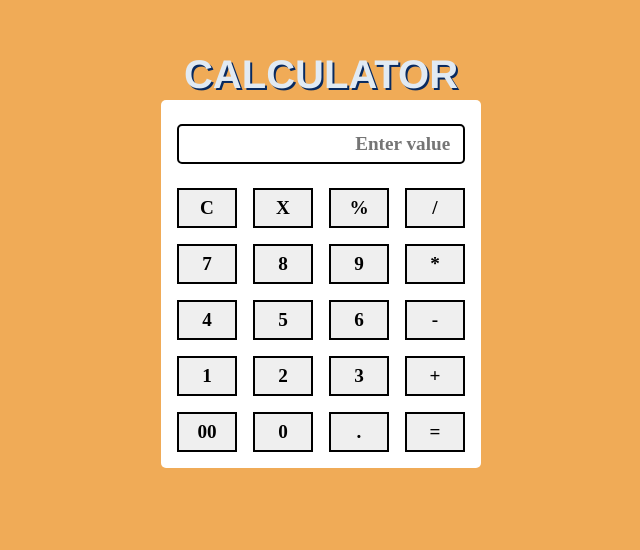
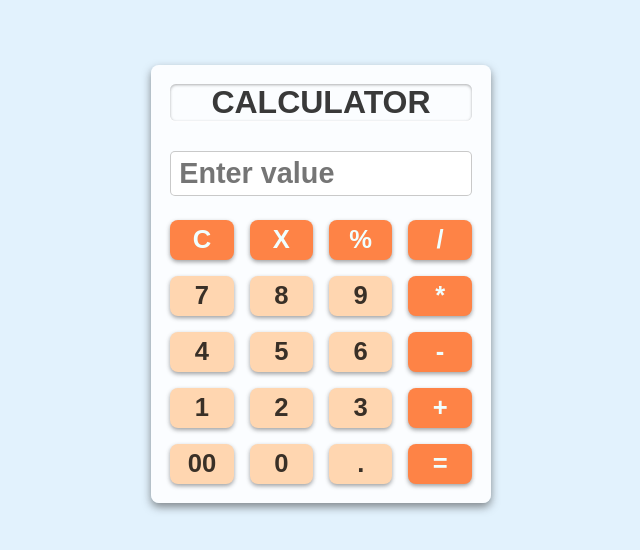
Before and after one commit to niraj0624/calculator-app, a plain HTML site: page index.html in a window 1280 px wide. Shown: the part 124-674 px from the top of the page, without its empty margins (319-959 px from the left). Drawn offline with Linux system fonts and the light colour scheme.

Commit message:
heading-changed to new

```diff
--- a/index.html
+++ b/index.html
@@ -8,35 +8,35 @@
 </head>
 <body>
 
-    <h1>CALCULATOR</h1>
     <div class="calculator">
+        <h1>CALCULATOR</h1>
         <input type="text" id="display" placeholder="Enter value " readonly>
             <div class="buttons">
-                <button onclick="clearDisplay()">C</button>
-                <button onclick="clearRecent()">X</button>
-                <button onclick="appendValue('%')">%</button>
-                <button onclick="appendValue('/')">/</button>
+                <button onclick="clearDisplay()" class="operator" >C</button>
+                <button onclick="clearRecent()" class="operator">X</button>
+                <button onclick="appendValue('%')" class="operator">%</button>
+                <button onclick="appendValue('/')" class="operator">/</button>
 
 
                 <button onclick="appendValue('7')">7</button>
                 <button onclick="appendValue('8')">8</button>
                 <button onclick="appendValue('9')">9</button>
-                <button onclick="appendValue('*')">*</button>
+                <button onclick="appendValue('*')" class="operator">*</button>
 
                 <button onclick="appendValue('4')">4</button>
                 <button onclick="appendValue('5')">5</button>
                 <button onclick="appendValue('6')">6</button>
-                <button onclick="appendValue('-')">-</button>
+                <button onclick="appendValue('-')" class="operator">-</button>
 
                 <button onclick="appendValue('1')">1</button>
                 <button onclick="appendValue('2')">2</button>
                 <button onclick="appendValue('3')">3</button>
-                <button onclick="appendValue('+')">+</button>
+                <button onclick="appendValue('+')" class="operator">+</button>
 
                 <button onclick="appendValue('00')">00</button>
                 <button onclick="appendValue('0')">0</button>
                 <button onclick="appendValue('.')">.</button>
-                <button onclick="calculate('=')">=</button>
+                <button onclick="calculate('=')" class="operator">=</button>
             </div>
         </div>
 
--- a/style.css
+++ b/style.css
@@ -2,33 +2,32 @@ body {
     display: flex;
     justify-content: center;
     align-items: center;
-    background-color: rgb(240, 171, 87);
+    background-color: rgb(226, 242, 253);
     height: 100vh;
     overflow: hidden;
-    padding: 1rem;
     box-sizing: border-box;
 }
 
 h1 {
-    position: fixed;
-    top: 0;
-    margin-top: 11rem;
-    font-family: 'Franklin Gothic Medium', 'Arial Narrow', Arial, sans-serif;
-    color: rgb(225, 234, 243);
-    font-size: 2.5rem;
-    text-shadow: 2px 2px rgb(8, 42, 96);
+    font-family: Arial,Helvetica,sans-serif;
+    color: rgba(15, 15, 15, 0.825);
+    font-size: 2rem;
     text-align: center;
-    width: 100%;
+    margin-top: 0px;
+    font-weight: 800;
+    border-radius: 6px;
+    box-shadow: 0px 1px 3px rgba(55, 55, 55, 0.397) inset,
+                0px 1px 3px rgb(255, 254, 254);
 }
 
 .calculator {
-    border-radius: 5px;
-    background: white;
-    padding: 1rem;
-    width: 90vw;
-    max-width: 320px;
+    border-radius: 8px;
+    background: rgba(255, 255, 255, 0.864);
+    padding: 1.2rem;
+    width: 340px;
     height: auto;
     box-sizing: border-box;
+    box-shadow: 0 4px 8px rgba(55, 55, 55, 0.568);
 }
 
 .buttons {
@@ -39,31 +38,55 @@ h1 {
 }
 
 button {
+    color: rgba(0, 0, 0, 0.776);
     height: 2.5rem;
     width: 100%;
-    border: 2px solid black;
     cursor: pointer;
-    font-family: 'Times New Roman', Times, serif;
-    font-size: 1.2rem;
+    outline: none;
+    border: none;
+    border-radius: 8px;
+    font-family: Arial,'Times New Roman', Times, serif;
+    font-size: 1.6rem;
     font-weight: bold;
+    background-color: rgb(255, 214, 176);
+    box-shadow: 0 2px 4px rgba(55, 55, 55, 0.467);
+
 }
 
 button:hover {
-    background-color: rgb(255, 226, 139);
+    background-color: rgb(255, 187, 123);
     font-size: 1.5rem;
+    transition: font-size 600ms cubic-bezier(0.075, 0.82, 0.165, 1);
+    box-shadow: 0 2px 5px rgba(55, 55, 55, 0.609);
 }
 
 #display {
     width: 100%;
-    height: 2.5rem;
+    height: 2.8rem;
     margin-bottom: 1rem;
-    text-align: right;
+    outline: none;
+    text-align: left;
     margin-top: 0.5rem;
     border-radius: 5px;
-    border: 2px solid black;
-    font-family: 'Times New Roman', Times, serif;
-    font-size: 1.2rem;
+    border: 1.6px solid rgba(176, 175, 175, 0.675);
+    font-family: Arial,'Times New Roman', Times, serif;
+    font-size: 1.8rem;
     font-weight: bolder;
     padding: 0 0.5rem;
     box-sizing: border-box;
+
+    &:focus{
+        box-shadow: 0 3px 4px rgba(55, 55, 55, 0.377);
+    }
 }
+
+.operator{
+    background-color: rgb(254, 131, 70);
+    color: azure;
+    &:hover{
+        background-color: rgb(253, 97, 19);
+    }
+    &:active{
+        background-color: rgb(221, 74, 0);
+    }
+}
```
